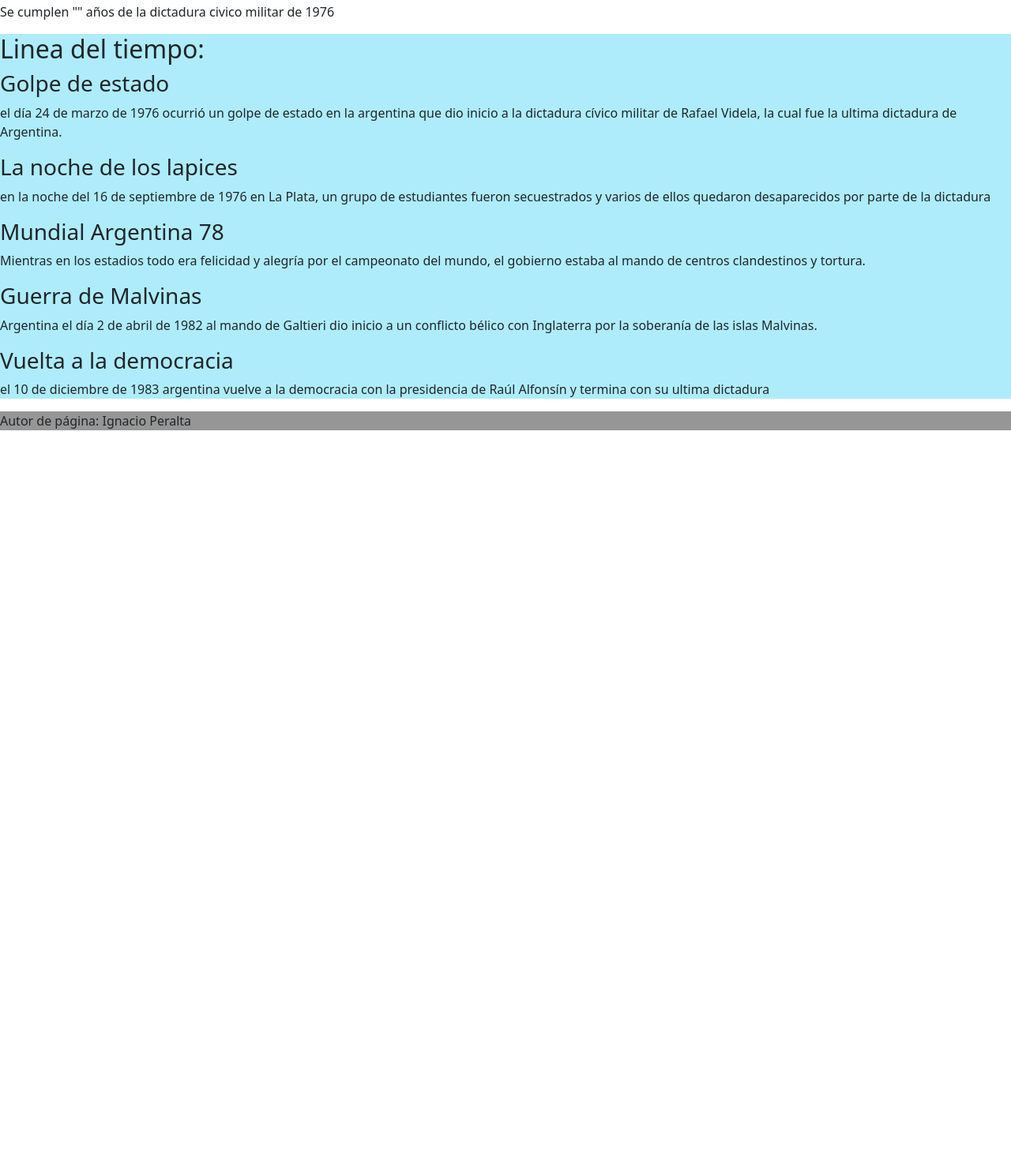
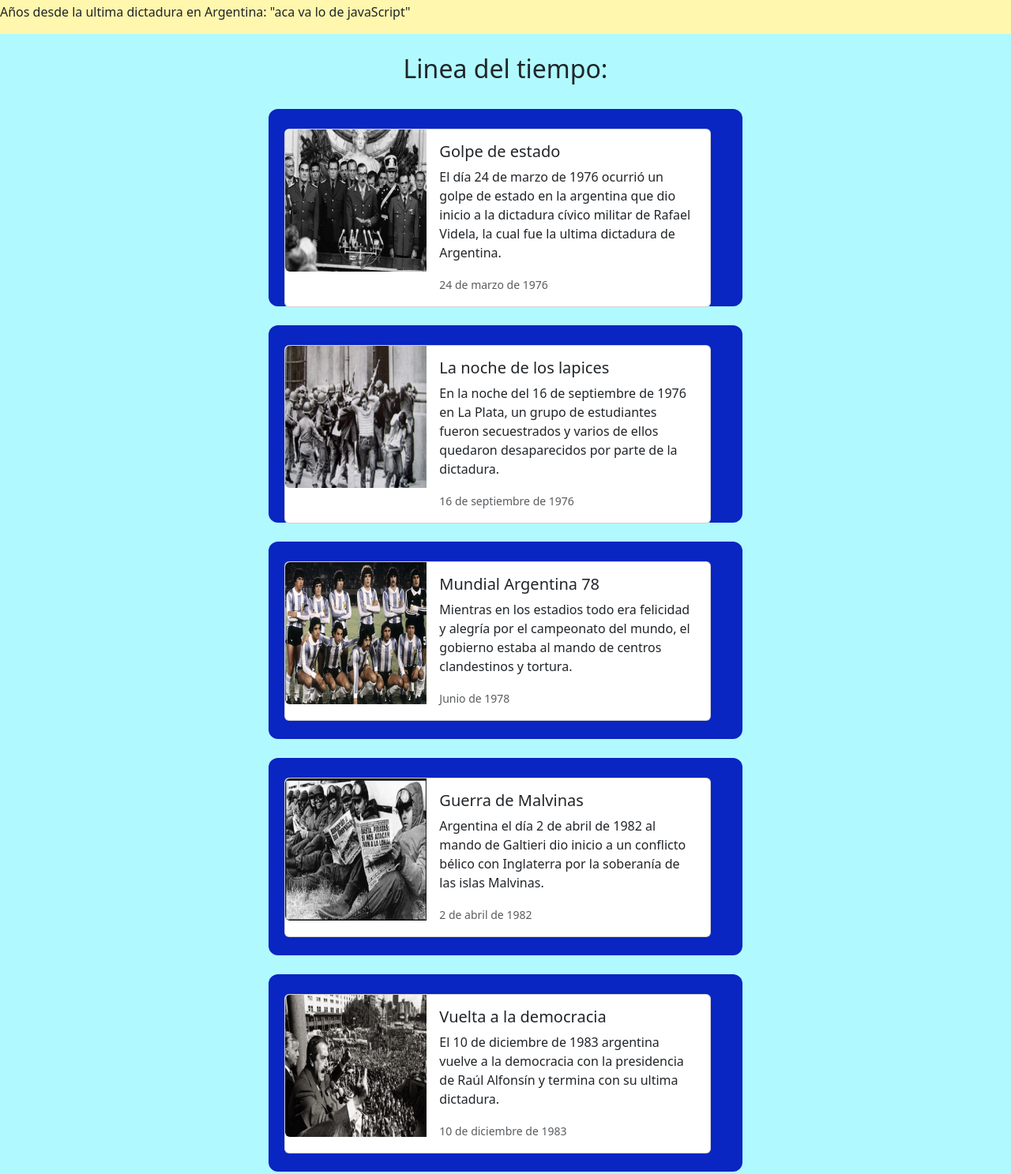
Before and after one commit to ignacioperalta-arch/TP-MemoriaActiva, a plain HTML site: page index.html in a window 1280 px wide. Shown: the part 149-1636 px from the top of the page at 79% size. Before the commit the page ends 800 px from the top, so only its background shows below. Drawn offline with nearby package versions, Linux system fonts and the light colour scheme.

Commit message:
terminando la linea del tiempo

```diff
--- a/CSS/estilos.css
+++ b/CSS/estilos.css
@@ -11,18 +11,37 @@
     --color3A: #1c50fc;
     --color3B: #22ccf7;
     --color3C: #7023ff;
+    --color3D: #22ccf752;
+}
+
+body {
+    background-color: #000000;
 }
 
 /* 1. Header */
 
-/* 2. Body */
+/* 2. Main */
 
-body {
-    background-color: var(--color0A);
+main {
+    background-color: #fff7ad;
 }
 
-.hero {
-    background-color: #22ccf75d;
+section {
+    padding: 25px 100px ;
+    background-color: #b0faff;
+    justify-items:center;
+
+}
+
+article {
+    padding: 25px 20px;
+    background-color: #0925c2;
+    color: #ffffff;
+    height: 250px;
+    width: 600px;
+    border-radius:12px;
+
+
 }
 
 /* 3. Footer */
--- a/index.html
+++ b/index.html
@@ -22,7 +22,7 @@
     <header>
         <nav class="navbar bg-body-tertiary">
             <div class="container-fluid">
-                <a class="navbar-brand">🔵⚪🔵 NOSE que nombre ponerle aun</a>
+                <a class="navbar-brand">🔵⚪🔵 Memoria activa</a>
                 <form class="d-flex" role="search">
                     <input class="form-control me-2" type="search" placeholder="Search" aria-label="Search" />
                     <button class="btn btn-outline-success" type="submit">Buscar</button>
@@ -37,43 +37,119 @@
         <p>Este sitio esta dedicado a los acontecimientos de la ultima dictadura
             de Argentina.
         </p>
-        <p>Se cumplen "" años de la dictadura civico militar de 1976</p>
+        <p>Años desde la ultima dictadura en Argentina: "aca va lo de javaScript"</p>
         <section class="hero">
             <h2>Linea del tiempo:</h2>
-            <article class="acontecimiento">
-                <h3>Golpe de estado</h3>
-                <p>el día 24 de marzo de 1976 ocurrió un golpe de estado en la
+
+            <br>
+
+            <article>
+                <div class="card mb-3" style="max-width: 540px;">
+                    <div class="row g-0">
+                        <div class="col-md-4">
+                            <img src="images/img1.png" class="img-fluid rounded-start" alt="...">
+                        </div>
+                        <div class="col-md-8">
+                            <div class="card-body">
+                                <h5 class="card-title">Golpe de estado</h5>
+                                <p class="card-text">El día 24 de marzo de 1976 ocurrió un golpe de estado en la
                                     argentina que dio inicio a la dictadura cívico militar de Rafael
-                    Videla, la cual fue la ultima dictadura de Argentina.
+                                    Videla, la cual fue la ultima dictadura de Argentina.</p>
+                                <p class="card-text"><small class="text-body-secondary">24 de marzo de 1976</small>
                                 </p>
+                            </div>
+                        </div>
+                    </div>
+                </div>
             </article>
-            <article class="acontecimiento">
-                <h3>La noche de los lapices</h3>
-                <p>en la noche del 16 de septiembre de 1976 en La Plata, un
+
+            <br>
+
+            <article>
+                <div class="card mb-3" style="max-width: 540px;">
+                    <div class="row g-0">
+                        <div class="col-md-4">
+                            <img src="images/img2.png" class="img-fluid rounded-start" alt="...">
+                        </div>
+                        <div class="col-md-8">
+                            <div class="card-body">
+                                <h5 class="card-title">La noche de los lapices</h5>
+                                <p class="card-text">En la noche del 16 de septiembre de 1976 en La Plata, un
                                     grupo de estudiantes fueron secuestrados y varios de ellos
-                    quedaron desaparecidos por parte de la dictadura
+                                    quedaron desaparecidos por parte de la dictadura.</p>
+                                <p class="card-text"><small class="text-body-secondary">16 de septiembre de 1976</small>
                                 </p>
+                            </div>
+                        </div>
+                    </div>
+                </div>
             </article>
-            <article class="acontecimiento">
-                <h3>Mundial Argentina 78</h3>
-                <p>Mientras en los estadios todo era felicidad y alegría por el
+
+            <br>
+
+            <article>
+                <div class="card mb-3" style="max-width: 540px;">
+                    <div class="row g-0">
+                        <div class="col-md-4">
+                            <img src="images/img3.png" class="img-fluid rounded-start" alt="...">
+                        </div>
+                        <div class="col-md-8">
+                            <div class="card-body">
+                                <h5 class="card-title">Mundial Argentina 78</h5>
+                                <p class="card-text">Mientras en los estadios todo era felicidad y alegría por el
                                     campeonato del mundo, el gobierno estaba al mando de centros
-                    clandestinos y tortura.
+                                    clandestinos y tortura.</p>
+                                <p class="card-text"><small class="text-body-secondary">Junio de 1978</small>
                                 </p>
+                            </div>
+                        </div>
+                    </div>
+                </div>
             </article>
-            <article class="acontecimiento">
-                <h3>Guerra de Malvinas</h3>
-                <p>Argentina el día 2 de abril de 1982 al mando de Galtieri
+
+            <br>
+
+            <article>
+                <div class="card mb-3" style="max-width: 540px;">
+                    <div class="row g-0">
+                        <div class="col-md-4">
+                            <img src="images/img4.png" class="img-fluid rounded-start" alt="...">
+                        </div>
+                        <div class="col-md-8">
+                            <div class="card-body">
+                                <h5 class="card-title">Guerra de Malvinas</h5>
+                                <p class="card-text">Argentina el día 2 de abril de 1982 al mando de Galtieri
                                     dio inicio a un conflicto bélico con Inglaterra por la
-                    soberanía de las islas Malvinas.
+                                    soberanía de las islas Malvinas.</p>
+                                <p class="card-text"><small class="text-body-secondary">2 de abril de 1982</small>
                                 </p>
+                            </div>
+                        </div>
+                    </div>
+                </div>
             </article>
-            <article class="acontecimiento">
-                <h3>Vuelta a la democracia</h3>
-                <p>el 10 de diciembre de 1983 argentina vuelve a la democracia
+
+            <br>
+
+            <article>
+
+                <div class="card mb-3" style="max-width: 540px;">
+                    <div class="row g-0">
+                        <div class="col-md-4">
+                            <img src="images/img5.png" class="img-fluid rounded-start" alt="...">
+                        </div>
+                        <div class="col-md-8">
+                            <div class="card-body">
+                                <h5 class="card-title">Vuelta a la democracia</h5>
+                                <p class="card-text">El 10 de diciembre de 1983 argentina vuelve a la democracia
                                     con la presidencia de Raúl Alfonsín y termina con su ultima
-                    dictadura
+                                    dictadura.</p>
+                                <p class="card-text"><small class="text-body-secondary">10 de diciembre de 1983</small>
                                 </p>
+                            </div>
+                        </div>
+                    </div>
+                </div>
             </article>
         </section>
     </main>
```
Also changed, not shown: images/img1.png (added), images/img2.png (added), images/img3.png (added), images/img4.png (added), images/img5.png (added). Lines whose indentation alone changed are shown as unchanged.
